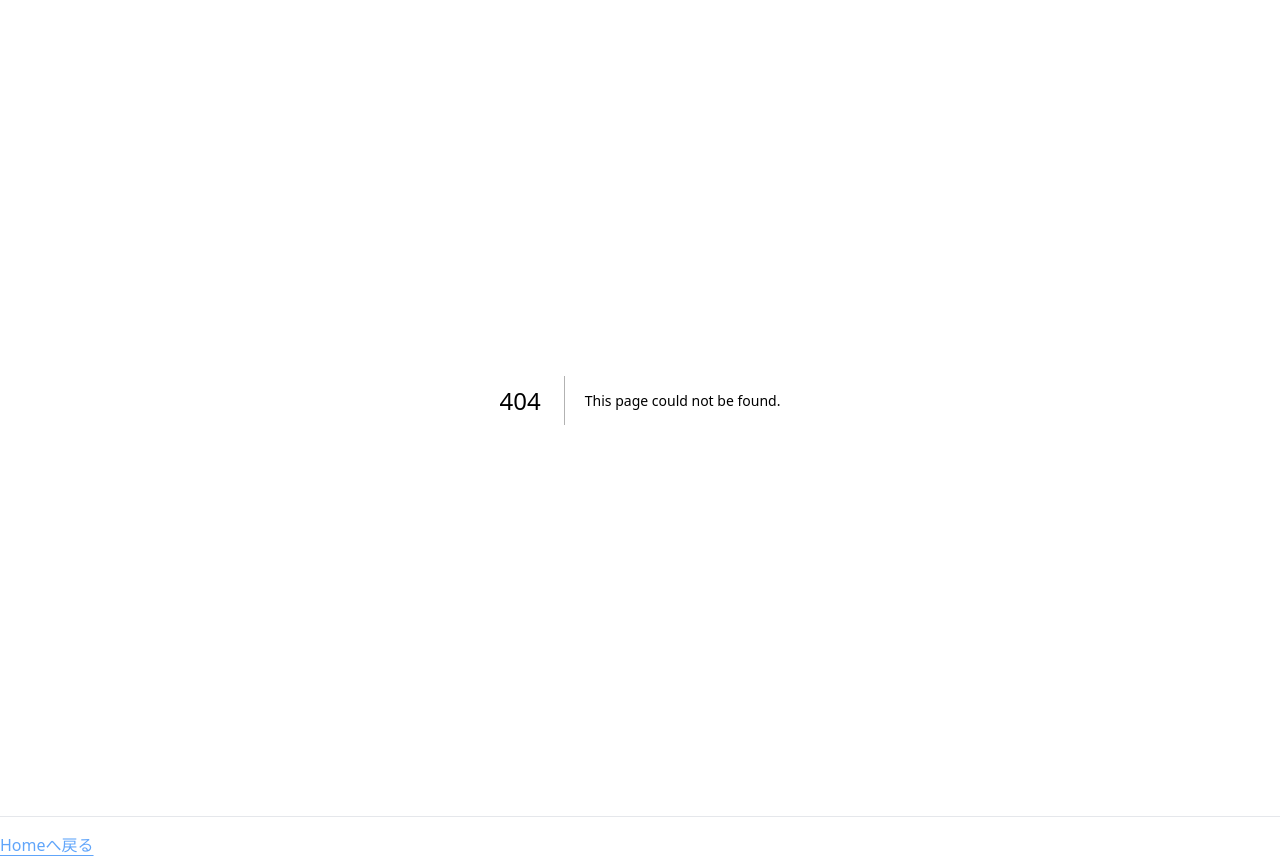
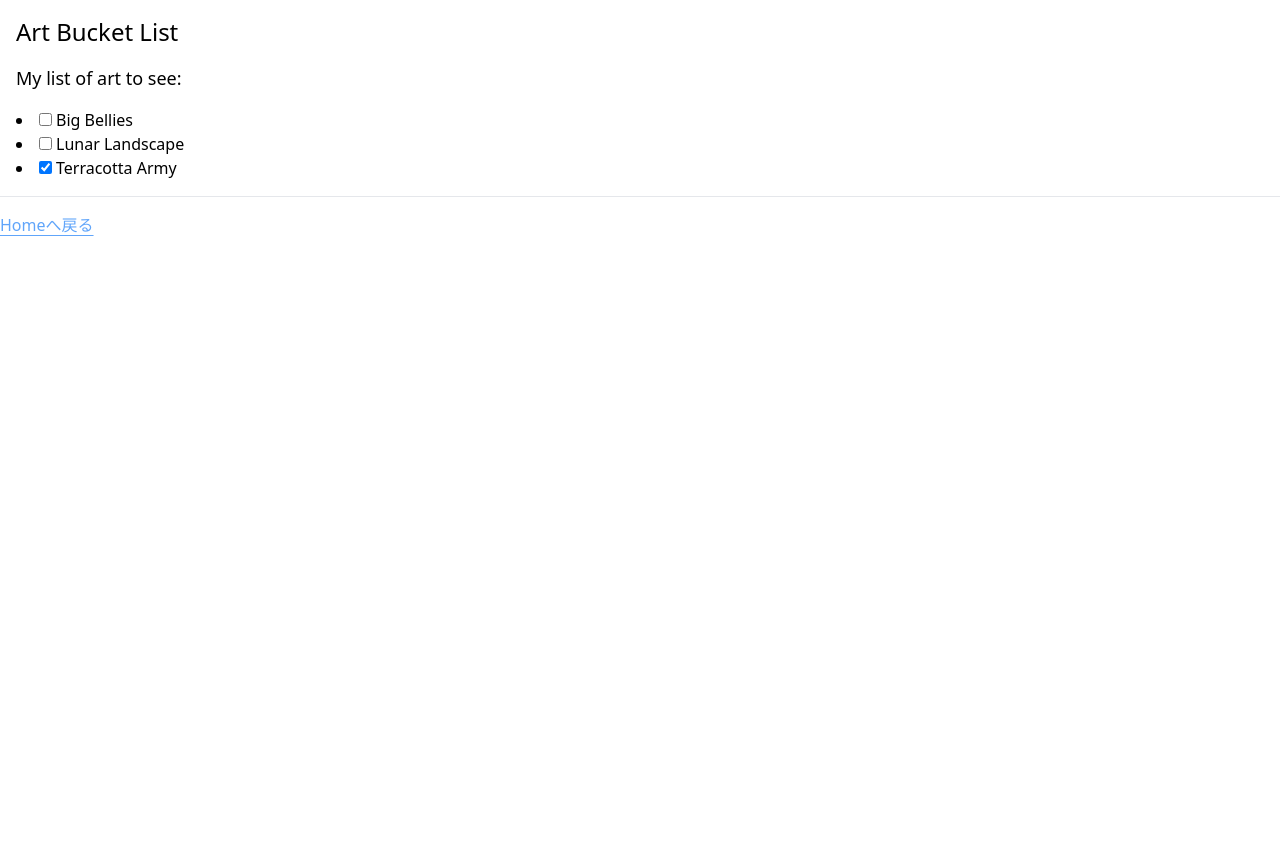
Before and after one commit to kantas-spike/learn_react, a Next.js app in the folder exercises/04-02_react_adding_interactivity/: page /bucket_list in a window 1280 px wide. Before the commit this address had no page. After the commit the page ends 800 px from the top, so only its background shows below. Built offline with nearby package versions, Linux system fonts and the light colour scheme.

Commit message:
04-02: スプレッド構文版 bucket_list追加

```diff
--- /dev/null
+++ b/exercises/04-02_react_adding_interactivity/app/bucket_list/page.js
@@ -0,0 +1,12 @@
+import BucketList from "@/components/bucket_list";
+
+export default function BucketListPage(){
+    const list = [
+        { id: 0, title: 'Big Bellies', seen: false },
+        { id: 1, title: 'Lunar Landscape', seen: false },
+        { id: 2, title: 'Terracotta Army', seen: true },
+    ]
+    return (
+        <BucketList artList={list}></BucketList>
+    )
+}
--- /dev/null
+++ b/exercises/04-02_react_adding_interactivity/app/components/bucket_list.js
@@ -0,0 +1,44 @@
+'use client'
+
+import { useState } from "react"
+
+export default function BucketList({artList}){
+    const [list, setList] = useState(artList)
+
+    function handleToggle(artworkId, nextSeen)  {
+        setList(list.map(artwork => {
+            if (artwork.id === artworkId) {
+                return { ...artwork, seen: nextSeen }
+            } else {
+                return artwork
+            }
+        }))
+    }
+
+    return (
+        <div className="m-4">
+            <h1 className="text-2xl mb-4">Art Bucket List</h1>
+            <h2 className="text-lg mb-4">My list of art to see:</h2>
+            <ItemList artworks={list} onToggle={handleToggle}></ItemList>
+        </div>
+    )
+}
+
+function ItemList({ artworks, onToggle }) {
+    return (
+        <ul className="list-inside list-disc">
+            { artworks.map(artwork => (
+                <li key={artwork.id}>
+                    <label>
+                        <input type="checkbox"
+                            checked={artwork.seen}
+                            onChange={e => {
+                                onToggle(artwork.id, e.target.checked)
+                            }} />
+                        <span className="ml-1">{artwork.title}</span>
+                    </label>
+                </li>
+            ))}
+        </ul>
+    )
+}
--- a/exercises/04-02_react_adding_interactivity/app/page.js
+++ b/exercises/04-02_react_adding_interactivity/app/page.js
@@ -10,6 +10,7 @@ export default function Home() {
         <li><MyLink href="/form">Form</MyLink></li>
         <li><MyLink href="/counter">Counter</MyLink></li>
         <li><MyLink href="/art_form">Art Form</MyLink></li>
+        <li><MyLink href="/bucket_list">Bucket List</MyLink></li>
       </ul>
     </div>
   )
```
